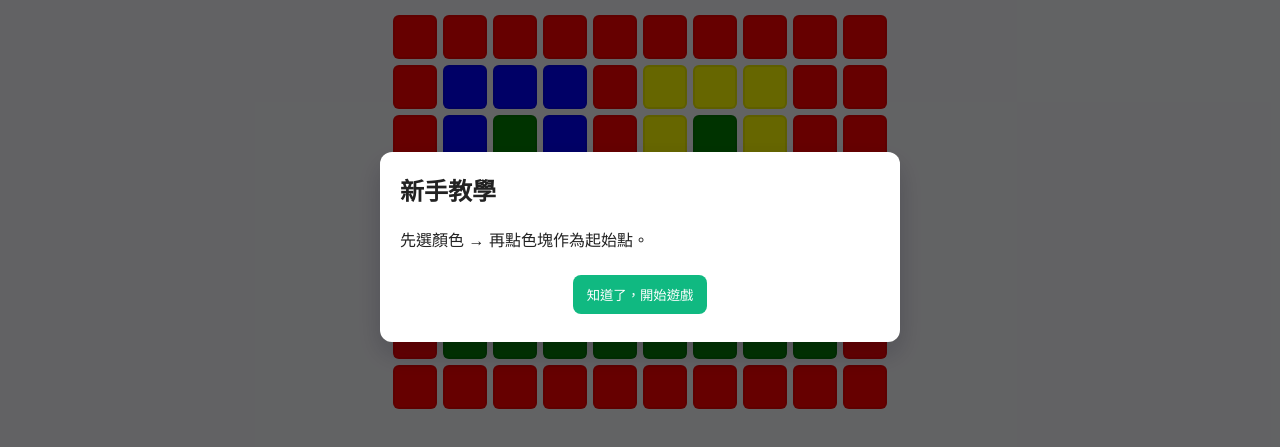
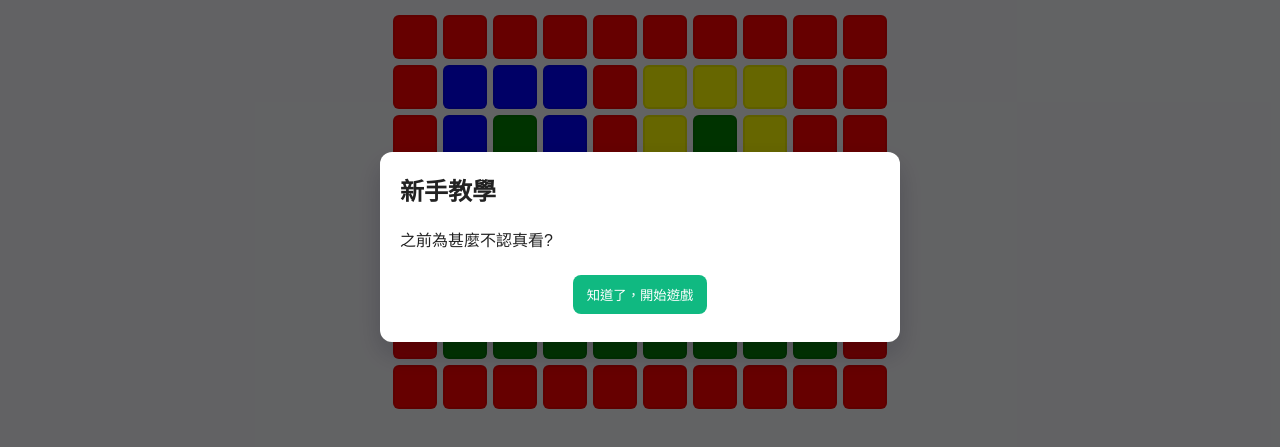
Before and after one commit to yumichen657/painting, a plain HTML site: page level3/index.html in a window 1280 px wide. Shown: the part 153-600 px from the top of the page. Drawn offline with Linux system fonts and the light colour scheme.

Commit message:
Update index.html

```diff
--- a/level3/index.html
+++ b/level3/index.html
@@ -28,7 +28,7 @@
   <div id="tutorial" class="overlay">
     <div class="tutorial-box">
       <h2>新手教學</h2>
-      <p>先選顏色 → 再點色塊作為起始點。</p>
+      <p>之前為甚麼不認真看?</p>
       <div style="text-align:center;margin-top:12px;">
         <button id="tutorialOk" class="cta">知道了，開始遊戲</button>
       </div>
```
